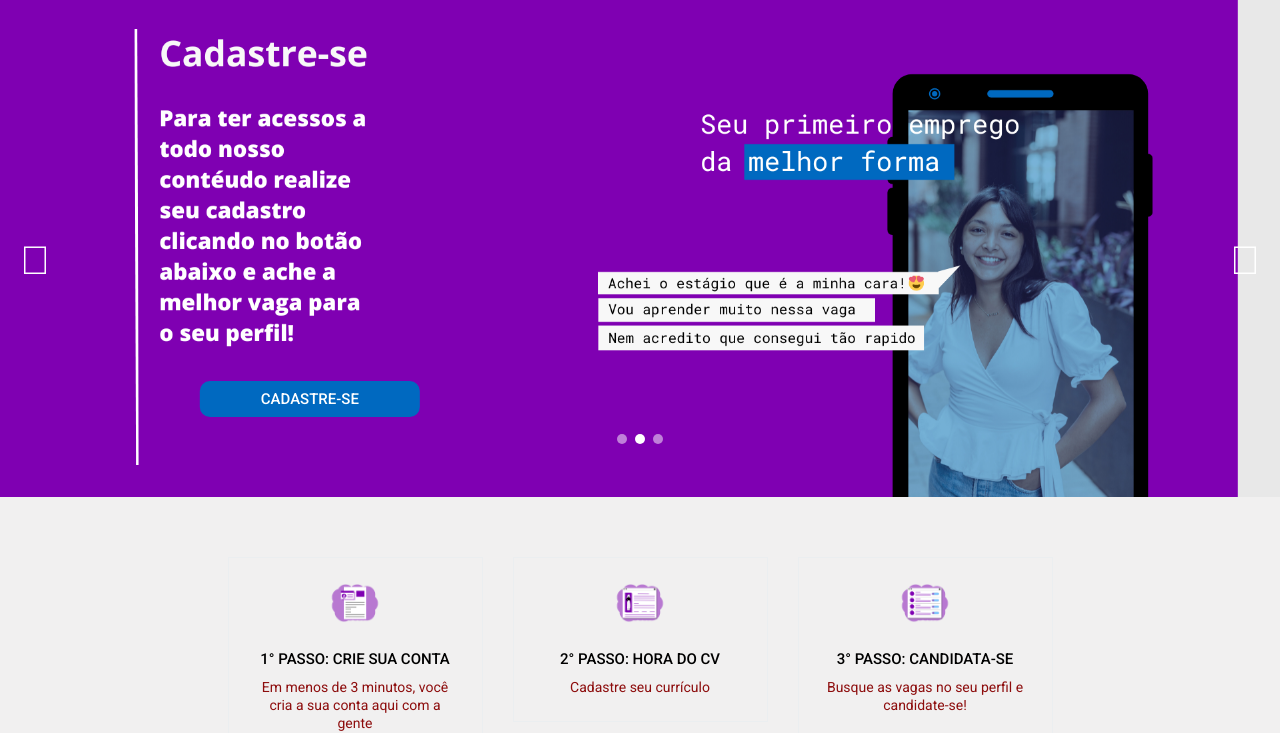
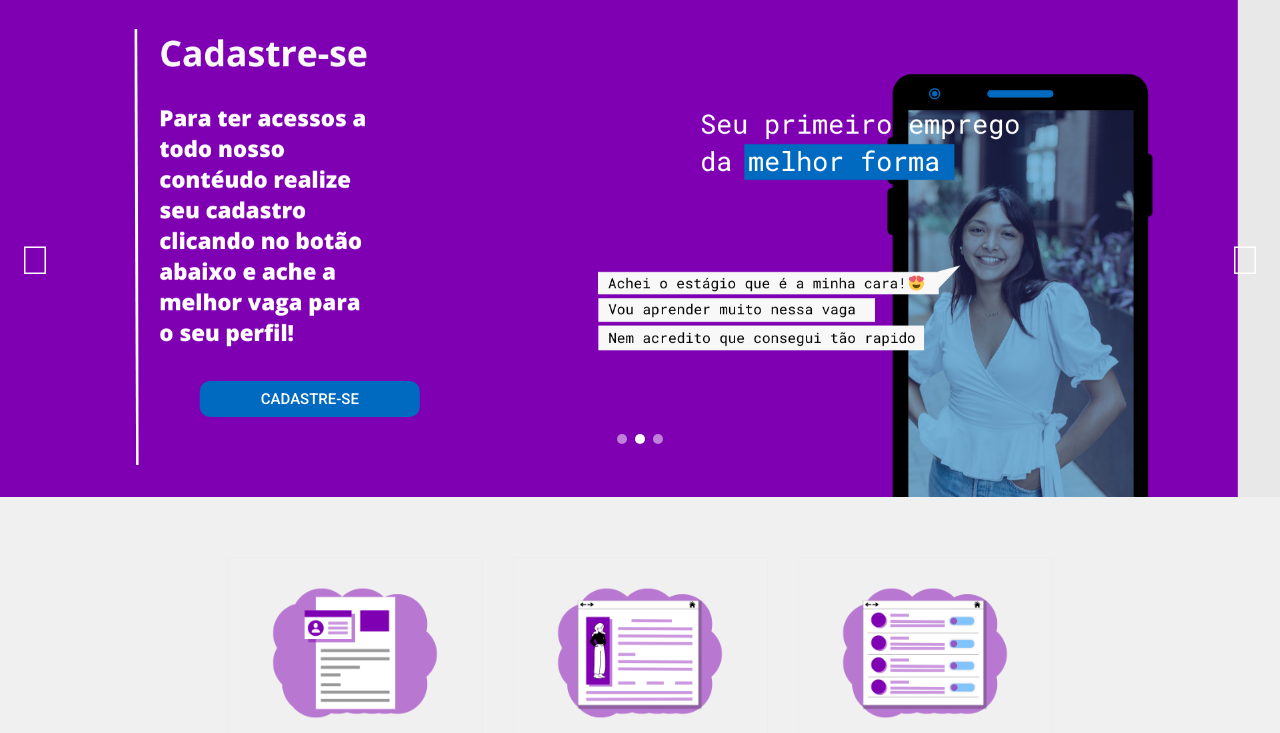
Before and after one commit to StagiFAM/Stagi, a plain HTML site: page index.html in a window 1280 px wide. Shown: the part 73-806 px from the top of the page. Drawn offline with nearby package versions, Linux system fonts and the light colour scheme.

Commit message:
Atualização CSS - Organização do Código.GIT

```diff
--- a/css/style.css
+++ b/css/style.css
@@ -498,7 +498,7 @@ header{
 }
 
 .featureBox .feat-icon {
-  max-width: 56px;
+  max-width: 200px;
   margin: 0 auto 27px;
 }
 
@@ -511,7 +511,7 @@ header{
 
 .featureBox p {
   margin-bottom: 0;
-  color: #8d0d0d;
+  color: #888;
   line-height: 18px;
 }
 
```
